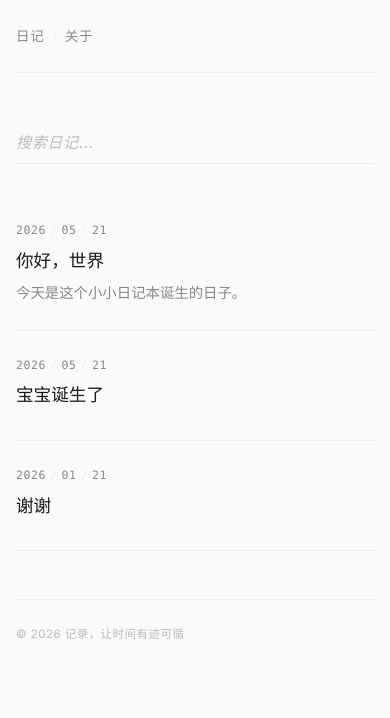
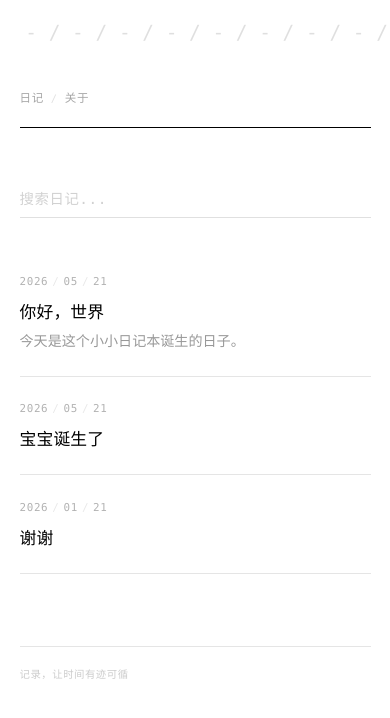
Before and after one commit to xjjjj159/xjjwri, a Jekyll site: the page built from index.html, in a window 390 px wide. Shown: the top 718 px of the page. Built offline with Jekyll 4.4.1, drawn with Linux system fonts in a browser that asks for light colours.

Commit message:
TWIGS 风格重构：Apple 原生字体 + 纯黑白先锋视觉
- 去除 Google Fonts，改用 Apple 原生字体栈（SF Mono / -apple-system / PingFang SC）
- 纯黑白配色，结构线分隔（opacity 0.10–0.12）
- 新增 site-twig 结构性装饰元素
- 全站 font-weight: 300，先锋极简排版
- 文章卡片 hover 交互（透明度渐变）
- 搜索提示改为等宽大写

Co-Authored-By: Claude Opus 4.7 <noreply@anthropic.com>

```diff
--- a/_includes/footer.html
+++ b/_includes/footer.html
@@ -1,5 +1,5 @@
 <footer class="site-footer">
   <div class="site-footer__inner">
-    <p>&copy; {{ site.time | date: '%Y' }} {{ site.description }}</p>
+    <p>{{ site.description }}</p>
   </div>
 </footer>
--- a/_includes/head.html
+++ b/_includes/head.html
@@ -1,12 +1,8 @@
 <meta charset="UTF-8">
-<meta name="viewport" content="width=device-width, initial-scale=1.0">
+<meta name="viewport" content="width=device-width, initial-scale=1.0, viewport-fit=cover">
 <meta http-equiv="X-UA-Compatible" content="ie=edge">
-<title>{% if page.title %}{{ page.title }} - {{ site.title }}{% else %}{{ site.title }}{% endif %}</title>
+<title>{% if page.title %}{{ page.title }} — {{ site.title }}{% else %}{{ site.title }}{% endif %}</title>
 <meta name="description" content="{% if page.description %}{{ page.description }}{% else %}{{ site.description }}{% endif %}">
-
-<link rel="preconnect" href="https://fonts.googleapis.com">
-<link rel="preconnect" href="https://fonts.gstatic.com" crossorigin>
-<link href="https://fonts.googleapis.com/css2?family=Inter:wght@400;500&family=Noto+Serif+SC:wght@400;500&display=swap" rel="stylesheet">
 
 <link rel="stylesheet" href="{{ site.baseurl }}/assets/css/main.css">
 <script src="{{ site.baseurl }}/assets/js/search.js" defer></script>
--- a/_includes/header.html
+++ b/_includes/header.html
@@ -1,3 +1,8 @@
+<!-- Structural twig element -->
+<div class="site-twig" aria-hidden="true">
+  <span>-</span><span>/</span><span>-</span><span>/</span><span>-</span><span>/</span><span>-</span><span>/</span><span>-</span><span>/</span><span>-</span><span>/</span><span>-</span><span>/</span><span>-</span><span>/</span><span>-</span><span>/</span><span>-</span><span>/</span>
+</div>
+
 <header class="site-header">
   <div class="site-header__inner">
     <span class="site-header__nav">
--- a/_includes/post-card.html
+++ b/_includes/post-card.html
@@ -11,7 +11,10 @@
     <a href="{{ site.baseurl }}{{ post.url }}">{{ post.title }}</a>
   </h2>
 
+  {% assign excerpt_text = post.excerpt | strip_html | normalize_whitespace | truncate: 200 %}
+  {% if excerpt_text != "" %}
   <div class="post-card__excerpt">
-    {{ post.excerpt | strip_html | normalize_whitespace | truncate: 200 }}
+    {{ excerpt_text }}
   </div>
+  {% endif %}
 </article>
--- a/assets/css/main.scss
+++ b/assets/css/main.scss
@@ -3,26 +3,15 @@
 ---
 
 /* ===================================
-   Arca — 极简日记主题
+   TWIGS — Apple-native avant-garde
    =================================== */
 
-/* --- Variables --- */
 :root {
-  --c-bg: #fafaf9;
-  --c-text: #1a1a1a;
-  --c-text-secondary: #888;
-  --c-text-tertiary: #bbb;
-  --c-border: #ebebeb;
-  --c-accent: #1a1a1a;
-  --c-surface: #fff;
-  --serif: "Noto Serif SC", "Songti SC", "SimSun", serif;
-  --sans: "Inter", "PingFang SC", "Hiragino Sans GB", "Microsoft YaHei", sans-serif;
-  --mono: "SF Mono", "Cascadia Code", "Consolas", monospace;
-  --max-width: 640px;
+  --font-app: -apple-system, "Helvetica Neue", "PingFang SC", system-ui, sans-serif;
+  --font-mono: "SF Mono", SFMono-Regular, Menlo, Monaco, Consolas, monospace;
 }
 
-/* --- Reset --- */
-*, *::before, *::after { box-sizing: border-box; margin: 0; padding: 0; }
+*, *::before, *::after { box-sizing: border-box; margin: 0; padding: 0; border-radius: 0 !important; }
 
 html {
   -webkit-text-size-adjust: 100%;
@@ -32,96 +21,121 @@ html {
 }
 
 body {
-  font-family: var(--serif);
+  font-family: var(--font-app);
   font-size: 16px;
+  font-weight: 300;
   line-height: 1.8;
-  color: var(--c-text);
-  background: var(--c-bg);
-  padding: 2rem 1.5rem;
-  max-width: var(--max-width);
-  margin: 0 auto;
+  color: #000;
+  background: #fff;
+  padding: 8vw 6vw;
+  min-height: 100vh;
+}
+
+/* --- Structural top twig --- */
+.site-twig {
+  display: flex;
+  justify-content: space-between;
+  width: 100%;
+  margin-bottom: 8vh;
+  font-family: var(--font-mono);
+  font-size: 4vw;
+  font-weight: 300;
+  line-height: 1;
+  letter-spacing: 0;
+  user-select: none;
+  opacity: 0.12;
+  transition: opacity 0.6s ease;
+}
+.site-twig:hover { opacity: 0.25; }
+.site-twig span {
+  width: 5vw;
+  text-align: center;
+  flex-shrink: 0;
 }
 
 /* --- Header --- */
 .site-header {
-  margin-bottom: 3rem;
-  padding-bottom: 1.5rem;
-  border-bottom: 1px solid var(--c-border);
+  margin-bottom: 6vh;
+  padding-bottom: 2vh;
+  border-bottom: 1px solid #000;
+  border-bottom-opacity: 0.12;
 }
 .site-header__inner {
   display: flex;
   align-items: baseline;
-  gap: 0.6rem;
 }
 .site-header__nav {
   display: flex;
   align-items: baseline;
-  gap: 0.5rem;
-  font-family: var(--sans);
-  font-size: 0.85rem;
-  letter-spacing: 0.04em;
+  gap: 0.6em;
+  font-family: var(--font-mono);
+  font-size: 0.72rem;
+  font-weight: 300;
+  letter-spacing: 0.06em;
 }
 .site-header__link {
-  color: var(--c-text-secondary);
+  color: #000;
   text-decoration: none;
-  transition: color 0.2s;
+  opacity: 0.35;
+  transition: opacity 0.25s ease;
 }
-.site-header__link:hover { color: var(--c-text); }
+.site-header__link:hover { opacity: 0.8; }
 .site-header__sep {
-  color: var(--c-border);
-  font-size: 0.7rem;
+  opacity: 0.12;
+  font-size: 0.65rem;
 }
 
 /* --- Search --- */
 .search-wrap {
-  margin-bottom: 2rem;
+  margin-bottom: 6vh;
 }
 .search-input {
   width: 100%;
   border: none;
-  border-bottom: 1px solid var(--c-border);
+  border-bottom: 1px solid rgba(0,0,0,0.12);
   background: transparent;
-  padding: 0.7rem 0;
-  font-size: 0.95rem;
-  font-family: var(--sans);
-  color: var(--c-text);
+  padding: 0.6rem 0;
+  font-size: 0.9rem;
+  font-family: var(--font-mono);
+  font-weight: 300;
+  color: #000;
   outline: none;
-  transition: border-color 0.3s;
-  letter-spacing: 0.03em;
+  letter-spacing: 0.04em;
+  transition: border-color 0.3s ease;
 }
-.search-input:focus { border-bottom-color: var(--c-text); }
+.search-input:focus { border-bottom-color: rgba(0,0,0,0.5); }
 .search-input::placeholder {
-  color: var(--c-text-tertiary);
-  font-style: italic;
+  color: rgba(0,0,0,0.18);
+  font-style: normal;
 }
 .search-results {
   list-style: none;
-  margin-top: 0.5rem;
+  margin-top: 0.8rem;
 }
 .search-results li {
-  padding: 0.7rem 0;
-  border-bottom: 1px solid var(--c-border);
+  padding: 0.8rem 0;
+  border-bottom: 1px solid rgba(0,0,0,0.08);
   cursor: pointer;
-  transition: opacity 0.15s;
+  transition: opacity 0.15s ease;
 }
-.search-results li:active { opacity: 0.5; }
+.search-results li:active { opacity: 0.4; }
 .search-result__title {
   font-size: 0.95rem;
-  font-weight: 500;
-  margin-bottom: 0.15rem;
+  font-weight: 400;
+  margin-bottom: 0.2rem;
 }
 .search-result__date {
-  font-family: var(--mono);
-  font-size: 0.72rem;
-  color: var(--c-text-secondary);
+  font-family: var(--font-mono);
+  font-size: 0.68rem;
+  opacity: 0.3;
   letter-spacing: 0.05em;
 }
 .search-empty {
-  text-align: center;
-  color: var(--c-text-tertiary);
+  text-align: left;
+  opacity: 0.18;
   padding: 2rem 0;
-  font-family: var(--sans);
-  font-size: 0.85rem;
+  font-family: var(--font-mono);
+  font-size: 0.8rem;
   letter-spacing: 0.04em;
 }
 
@@ -129,108 +143,81 @@ body {
 .post-timeline {
   display: flex;
   flex-direction: column;
-  gap: 0;
 }
 .post-timeline.hidden { display: none; }
 
 /* --- Post Card --- */
 .post-card {
-  padding: 1.5rem 0;
-  border-bottom: 1px solid var(--c-border);
+  padding: 2.5vh 0;
+  border-bottom: 1px solid rgba(0,0,0,0.10);
+  transition: opacity 0.2s ease;
 }
+.post-card:first-of-type { padding-top: 0; }
 .post-card__date {
-  font-family: var(--mono);
-  font-size: 0.72rem;
-  color: var(--c-text-secondary);
-  letter-spacing: 0.05em;
-  margin-bottom: 0.5rem;
+  font-family: var(--font-mono);
+  font-size: 0.68rem;
+  font-weight: 300;
+  letter-spacing: 0.06em;
+  opacity: 0.3;
+  margin-bottom: 0.6rem;
+  display: flex;
+  align-items: center;
+  gap: 0.1rem;
+  transition: opacity 0.25s ease;
+}
+.post-card:hover .post-card__date { opacity: 0.5; }
+.post-card__date-divider { opacity: 0.3; margin: 0 0.15rem; }
+.post-card__title {
+  font-size: 1.15rem;
+  font-weight: 400;
+  line-height: 1.4;
+  letter-spacing: 0.01em;
+}
+.post-card__title a {
+  color: #000;
+  text-decoration: none;
+  transition: opacity 0.2s ease;
+}
+.post-card__title a:hover { opacity: 0.4; }
+.post-card__excerpt {
+  font-size: 0.88rem;
+  opacity: 0.4;
+  line-height: 1.7;
+  margin-top: 0.3rem;
+  display: -webkit-box;
+  -webkit-line-clamp: 2;
+  -webkit-box-orient: vertical;
+  overflow: hidden;
+  transition: opacity 0.25s ease;
+}
+.post-card:hover .post-card__excerpt { opacity: 0.55; }
+
+/* --- Single Post --- */
+.post { margin-bottom: 6vh; }
+.post__header {
+  margin-bottom: 4vh;
+  padding-bottom: 2vh;
+  border-bottom: 1px solid rgba(0,0,0,0.12);
+}
+.post__date {
+  font-family: var(--font-mono);
+  font-size: 0.68rem;
+  font-weight: 300;
+  letter-spacing: 0.06em;
+  opacity: 0.3;
+  margin-bottom: 1.5rem;
   display: flex;
   align-items: center;
   gap: 0.1rem;
 }
-.post-card__date-divider {
-  color: var(--c-border);
-  margin: 0 0.15rem;
-}
-.post-card__title {
-  font-size: 1.1rem;
-  font-weight: 500;
-  line-height: 1.4;
-  margin-bottom: 0.5rem;
-}
-.post-card__title a {
-  color: var(--c-text);
-  text-decoration: none;
-  transition: opacity 0.2s;
-}
-.post-card__title a:hover { opacity: 0.6; }
-
-.post-card__excerpt {
-  font-size: 0.9rem;
-  color: var(--c-text-secondary);
-  line-height: 1.7;
-  display: -webkit-box;
-  -webkit-line-clamp: 3;
-  -webkit-box-orient: vertical;
-  overflow: hidden;
-}
-
-.post-card__read-more {
-  display: inline-block;
-  margin-top: 0.4rem;
-  font-family: var(--sans);
-  font-size: 0.78rem;
-  color: var(--c-text-tertiary);
-  text-decoration: none;
-  letter-spacing: 0.04em;
-  transition: color 0.2s;
-}
-.post-card__read-more:hover { color: var(--c-text-secondary); }
-
-/* --- Post Card Image --- */
-.post-card__image-wrapper {
-  margin: 0.8rem 0;
-  border-radius: 2px;
-  overflow: hidden;
-}
-.post-card__image {
-  width: 100%;
-  height: auto;
-  display: block;
-}
-
-/* --- Single Post --- */
-.post { margin-bottom: 3rem; }
-.post__header {
-  margin-bottom: 2rem;
-  padding-bottom: 1.5rem;
-  border-bottom: 1px solid var(--c-border);
-}
-.post__date {
-  font-family: var(--mono);
-  font-size: 0.72rem;
-  color: var(--c-text-secondary);
-  letter-spacing: 0.05em;
-  margin-bottom: 1rem;
-  display: flex;
-  align-items: center;
-  gap: 0.1rem;
-}
-.post__date-divider {
-  color: var(--c-border);
-  margin: 0 0.15rem;
-}
+.post__date-divider { opacity: 0.3; margin: 0 0.15rem; }
 .post__title {
-  font-size: 1.6rem;
-  font-weight: 500;
-  line-height: 1.3;
+  font-size: 2rem;
+  font-weight: 300;
+  line-height: 1.25;
   letter-spacing: 0.02em;
 }
-.post__image-wrapper {
-  margin-bottom: 2rem;
-  border-radius: 2px;
-  overflow: hidden;
-}
+.post__image-wrapper { margin-bottom: 3vh; }
 .post__image {
   width: 100%;
   height: auto;
@@ -238,6 +225,7 @@ body {
 }
 .post__content {
   font-size: 1rem;
+  font-weight: 300;
   line-height: 2;
 }
 .post__content p { margin-bottom: 1.2rem; }
@@ -245,53 +233,70 @@ body {
   max-width: 100%;
   height: auto;
   display: block;
-  margin: 1rem 0;
-  border-radius: 2px;
+  margin: 1.2rem 0;
 }
-.post__content h2,
-.post__content h3 {
-  font-family: var(--sans);
-  font-weight: 500;
-  letter-spacing: 0.02em;
-  margin: 2rem 0 1rem;
+.post__content h2, .post__content h3 {
+  font-family: var(--font-mono);
+  font-weight: 300;
+  letter-spacing: 0.05em;
+  margin: 2.5rem 0 0.8rem;
+  opacity: 0.6;
 }
-.post__content h2 { font-size: 1.2rem; }
-.post__content h3 { font-size: 1rem; }
+.post__content h2 { font-size: 0.9rem; text-transform: uppercase; }
+.post__content h3 { font-size: 0.8rem; }
+.post__content blockquote {
+  margin: 1.2rem 0;
+  padding-left: 1rem;
+  border-left: 1px solid rgba(0,0,0,0.15);
+  opacity: 0.6;
+}
+.post__content a {
+  color: #000;
+  text-decoration: none;
+  border-bottom: 1px solid rgba(0,0,0,0.2);
+  transition: border-color 0.2s ease;
+}
+.post__content a:hover { border-bottom-color: #000; }
 
 /* --- About Page --- */
-.about {
-  padding-top: 1rem;
-}
+.about { padding-top: 0; }
 .about__title {
-  font-family: var(--sans);
-  font-size: 1rem;
-  font-weight: 500;
-  letter-spacing: 0.04em;
-  margin-bottom: 1.5rem;
-  color: var(--c-text-secondary);
+  font-family: var(--font-mono);
+  font-size: 0.75rem;
+  font-weight: 300;
+  letter-spacing: 0.06em;
+  opacity: 0.35;
+  margin-bottom: 2rem;
 }
 .about__content {
   font-size: 0.95rem;
+  font-weight: 300;
   line-height: 2;
 }
 .about__content p { margin-bottom: 1rem; }
 
 /* --- Footer --- */
 .site-footer {
-  margin-top: 3rem;
-  padding-top: 1.5rem;
-  border-top: 1px solid var(--c-border);
+  margin-top: 8vh;
+  padding-top: 2vh;
+  border-top: 1px solid rgba(0,0,0,0.10);
 }
 .site-footer__inner {
-  font-family: var(--sans);
-  font-size: 0.72rem;
-  color: var(--c-text-tertiary);
-  letter-spacing: 0.04em;
+  font-family: var(--font-mono);
+  font-size: 0.65rem;
+  font-weight: 300;
+  opacity: 0.2;
+  letter-spacing: 0.05em;
+  transition: opacity 0.3s ease;
 }
+.site-footer__inner:hover { opacity: 0.4; }
 
 /* --- Responsive --- */
 @media (max-width: 480px) {
-  body { padding: 1.5rem 1rem; }
-  .post__title { font-size: 1.4rem; }
+  body { padding: 6vw 5vw; }
+  .site-twig { font-size: 5vw; margin-bottom: 5vh; }
+  .site-twig span { width: 6vw; }
+  .post__title { font-size: 1.5rem; }
   .post__content { font-size: 0.95rem; }
+  .post-card__title { font-size: 1.05rem; }
 }
--- a/assets/js/search.js
+++ b/assets/js/search.js
@@ -35,7 +35,7 @@
     if (matches.length === 0) {
       results.innerHTML = '';
       results.style.display = 'none';
-      if (empty) { empty.style.display = ''; empty.textContent = '没有找到匹配的日记'; }
+      if (empty) { empty.style.display = ''; empty.textContent = 'NO MATCH'; }
       return;
     }
     if (empty) empty.style.display = 'none';
```
